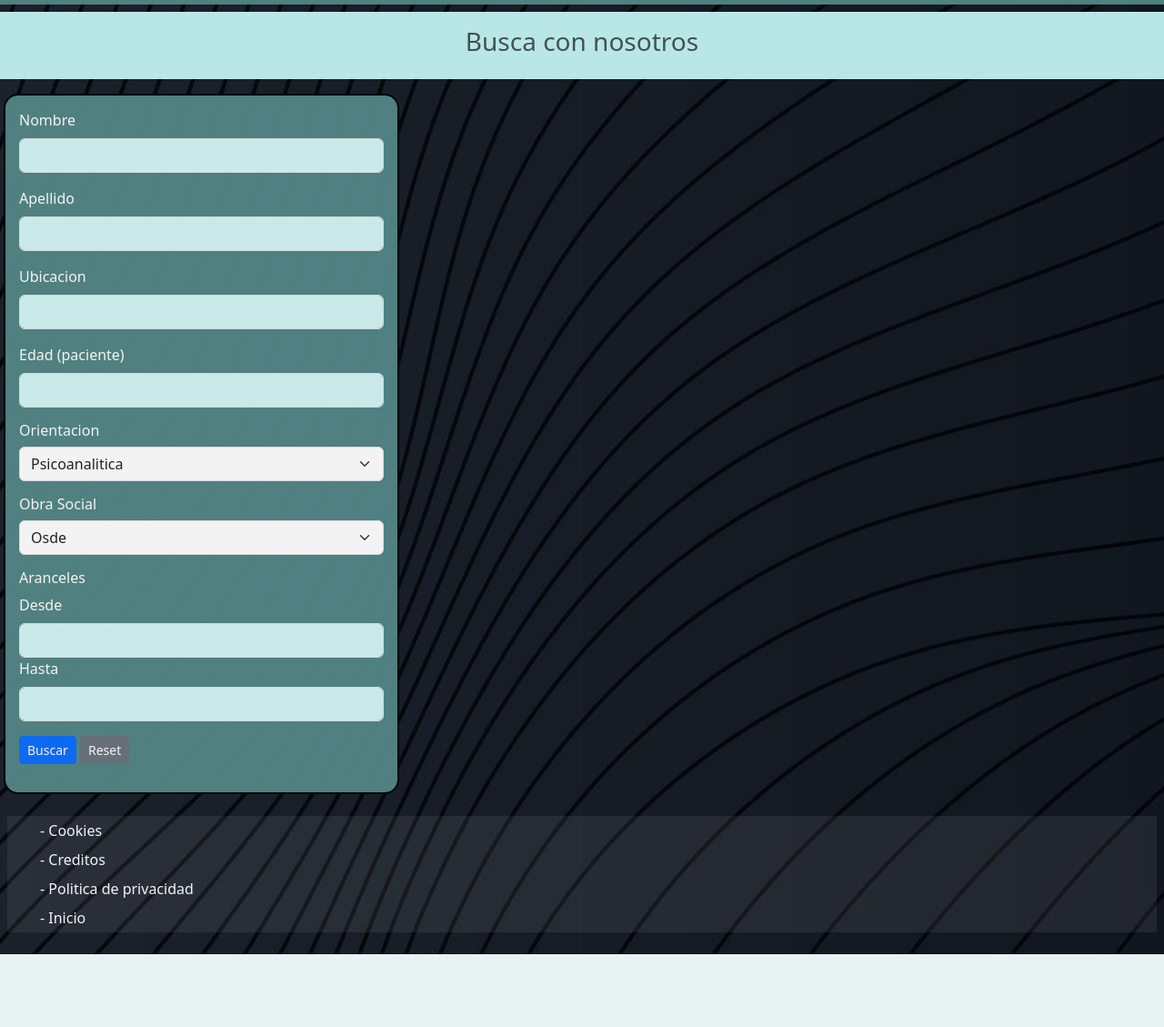
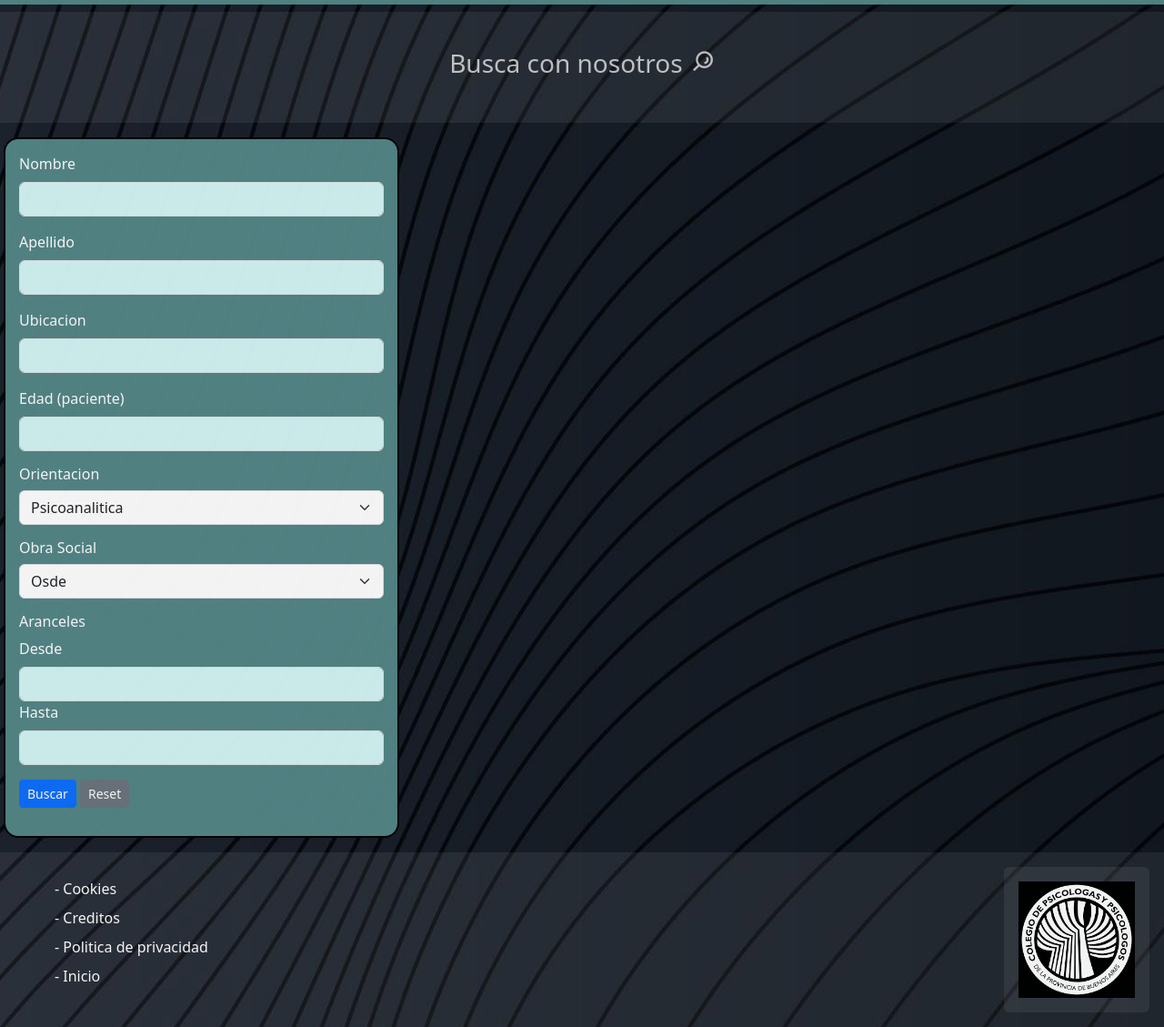
Before and after one commit to FranDovi/Pre-entrega2-FrancsicoDovidio, a plain HTML site: page html/Buscar.html in a window 1280 px wide. Shown: the part 61-1190 px from the top of the page at 91% size. Before the commit the page ends 1110 px from the top, so only its background shows below. Drawn offline with nearby package versions, Linux system fonts and the light colour scheme.

Commit message:
modificacion pie de pg

```diff
--- a/css/estilos.css
+++ b/css/estilos.css
@@ -29,8 +29,11 @@ a:link, a:visited, a:active {
     margin-bottom: 10px;
 }
 /*Pie de pagina*/
+#pie-conteiner{
+    background-color: rgba(255, 255, 255, 0.069);
+}
 .pie-de-pagina{
-    background-color: rgba(255, 255, 255, 0.069);
+    padding: 1rem;
 }
 .pie-de-pagina li{
     padding: 4px;
@@ -39,7 +42,10 @@ a:link, a:visited, a:active {
 .pie-de-pagina a{
     color: white;
 }
-
+#imagen-pie{
+    height: 10rem;
+    background-color: rgba(255, 255, 255, 0.069);
+}
 /*Index*/
 .carousel-inner{
     max-height: 700px;
@@ -72,14 +78,15 @@ color: rgba(140, 170, 166, 0.938);
 }
 
 #banner{
-    background-color: rgb(194, 242, 242)
+    background-color: rgba(255, 255, 255, 0.069);
 }
-
+.navbar-text{
+    color: rgba(255, 255, 255, 0.745);
+}
 
 #banner-text{
     display: flex;
     justify-content: center;
-    color: black;
 }
 /*Registrarse*/
 .ingresg{
--- a/html/Buscar.html
+++ b/html/Buscar.html
@@ -5,6 +5,7 @@
     <meta name="viewport" content="width=device-width, initial-scale=1">
     <link rel="preconnect" href="https://fonts.gstatic.com" crossorigin>
     <link href="https://fonts.googleapis.com/css2?family=Nunito+Sans:wght@300&family=Poppins:wght@300;400&display=swap" rel="stylesheet">
+    <link href='https://unpkg.com/boxicons@2.1.4/css/boxicons.min.css' rel='stylesheet'>
     <title>Buscar</title>
     <link href="https://cdn.jsdelivr.net/npm/bootstrap@5.3.0-alpha1/dist/css/bootstrap.min.css" rel="stylesheet" integrity="sha384-GLhlTQ8iRABdZLl6O3oVMWSktQOp6b7In1Zl3/Jr59b6EGGoI1aFkw7cmDA6j6gD" crossorigin="anonymous">
     <link rel="stylesheet" href="../css/estilos.css">
@@ -43,10 +44,11 @@
         </nav>
 <!--Banner-->
         <nav class="navbar navbar-light mt-2" id="banner">
-            <div class="container-fluid" id="banner-text">
+            <div class="container-fluid p-4" id="banner-text">
             <h3 class="navbar-text">
-                Busca con nosotros
+                Busca con nosotros <i class='bx bx-search-alt bx-rotate-90' ></i>
             </h3>
+
             </div>
         </nav>
 <!--Contenido y barra de filtros-->
@@ -100,7 +102,8 @@
 </div>
 
 <!--Pie de pagina-->
-<div class="row p-2">
+<div class="conteiner-fluid">
+<div class="row p-2" id="pie-conteiner">
     <div class="col">
     <section class="pie-de-pagina">
         <ul>
@@ -110,6 +113,10 @@
             <li><a href="./index.html">- Inicio</a></li>
             </ul>
     </section>
+    </div>
+    <div class="col-5" id="">
+        <img src="../multimedia/índice.png" class="rounded float-end p-3 m-2" id="imagen-pie" alt="...">
+    </div>
 </div>
 </div>
 
```
Also changed, not shown: index.html (+4 -1 lines), multimedia/índice.png (added).
